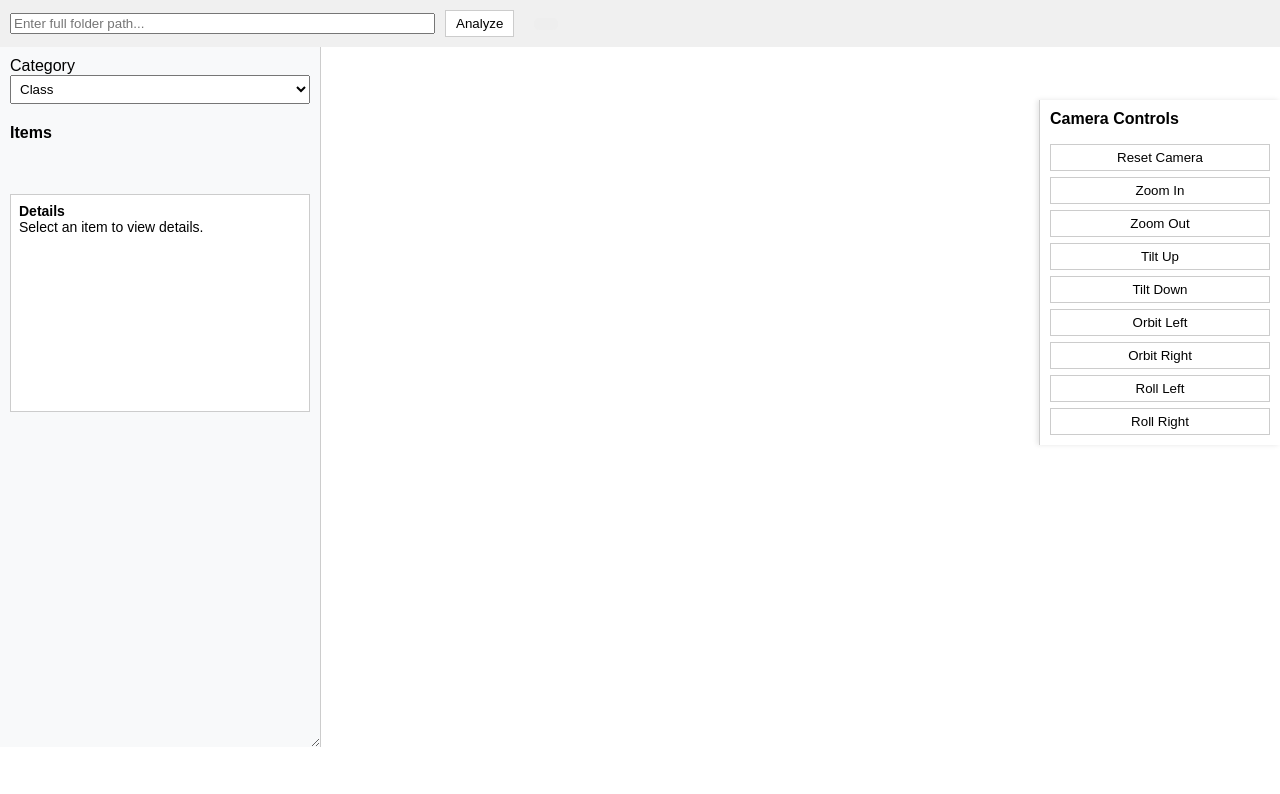
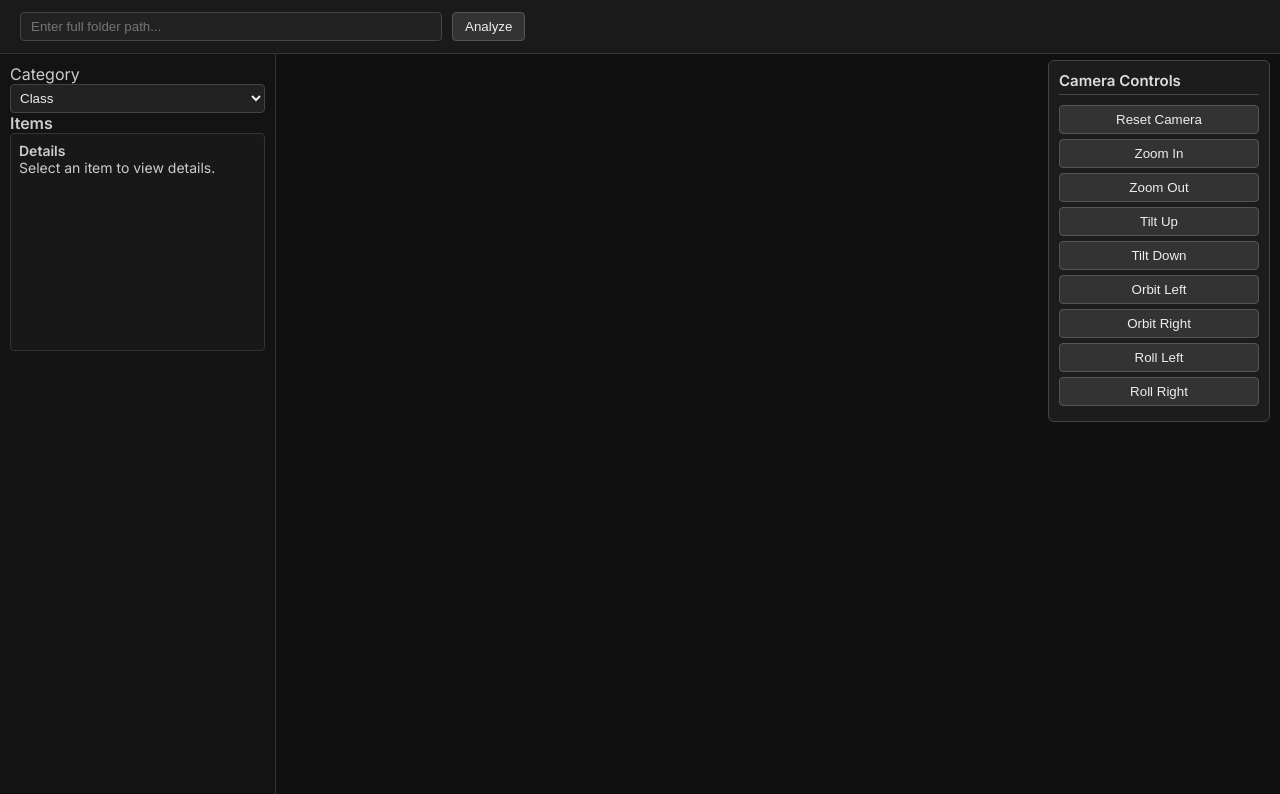
Before and after one commit to Heydarchi/ClassRelExposer, a plain HTML site: page app/templates/index.html in a window 1280 px wide. Drawn offline with nearby package versions, Linux system fonts and the light colour scheme; a script that the page names is missing.

Commit message:
- Adjust UI - Remove dependency from setup.sh

```diff
--- a/app/static/style.css
+++ b/app/static/style.css
@@ -1,128 +1,153 @@
+@import url('https://fonts.googleapis.com/css2?family=Inter:wght@400;600&display=swap');
+
 body {
   margin: 0;
-    font-family: Arial;
+  font-family: 'Inter', sans-serif;
+  background-color: #111;
+  color: #eee;
+  overflow: hidden;
 }
 
+/* Top Control Bar */
 #controls {
-    padding: 10px;
-    background: #f0f0f0;
+  padding: 12px 20px;
+  background: #1a1a1a;
   display: flex;
   flex-wrap: wrap;
   align-items: center;
   gap: 10px;
+  z-index: 10;
+  border-bottom: 1px solid #333;
 }
 
+input[type="text"] {
+  padding: 6px 10px;
+  border-radius: 4px;
+  border: 1px solid #444;
+  background: #222;
+  color: #eee;
+  width: 400px;
+}
+
+.btn {
+  padding: 6px 12px;
+  background: #333;
+  border: 1px solid #555;
+  border-radius: 4px;
+  color: #eee;
+  cursor: pointer;
+  transition: background 0.2s;
+}
+
+.btn:hover {
+  background: #444;
+}
+
+#cameraInfo {
+  font-size: 12px;
+  font-family: monospace;
+  color: #aaa;
+  margin-left: auto;
+}
+
+/* Main layout */
 #main-container {
   display: flex;
-    height: calc(100vh - 100px);
+  height: calc(100vh - 60px);
+  position: relative;
 }
 
-  /* LEFT PANEL */
+/* Left Panel */
 #side-panel {
-    width: 300px;
-    min-width: 200px;
-    max-width: 400px;
-    background-color: #f8f9fa;
-    border-right: 1px solid #ccc;
+  width: 260px;
+  min-width: 240px;
+  max-width: 300px;
+  background-color: rgba(20, 20, 20, 0.95);
+  border-right: 1px solid #333;
   display: flex;
   flex-direction: column;
   padding: 10px;
   overflow: auto;
-    resize: horizontal;
-    z-index: 1;
-  }
+  color: #ccc;
 
-  /* MIDDLE SECTION (GRAPH + RIGHT PANEL) */
-  #graph-area {
-    display: flex;
-    flex: 1;
-    min-width: 0;
-  }
-
-  /* GRAPH */
-  #3d-graph {
-    flex: 1;
   position: relative;
-    z-index: 0;
-    min-width: 0;
-  }
-
-  /* RIGHT PANEL */
-/* 🔵 Floating Right Control Panel */
-#right-panel {
-    position: fixed;
-    top: 100px; /* below top bar */
-    right: 0;
-    width: 220px;
-    max-height: calc(100vh - 100px);
-    background-color: rgba(255, 255, 255, 0.95);
-    border-left: 1px solid #ccc;
-    box-shadow: -2px 0 5px rgba(0, 0, 0, 0.1);
-    padding: 10px;
-    overflow-y: auto;
-    display: flex;
-    flex-direction: column;
-    gap: 6px;
-    z-index: 9999; /* top of everything */
-  }
-
-
-  #right-panel h4 {
-    margin-top: 0;
-    margin-bottom: 10px;
-    font-size: 16px;
-  }
-
-  /* LEFT PANEL ELEMENTS */
-  #panel-header,
-  #panel-list,
-  #panel-details {
-    margin-bottom: 20px;
+  z-index: 1000;
 }
 
 #panel-header select {
   width: 100%;
   padding: 5px;
+  background: #222;
+  color: #eee;
+  border: 1px solid #444;
+  border-radius: 4px;
 }
 
 #panel-list ul {
   list-style: none;
   padding: 0;
+  margin: 0;
   max-height: 200px;
   overflow-y: auto;
 }
 
 #panel-list li {
-    padding: 4px 6px;
+  padding: 6px 8px;
+  border-bottom: 1px solid #333;
   cursor: pointer;
-    border-bottom: 1px solid #ddd;
+  transition: background 0.2s;
 }
 
 #panel-list li:hover {
-    background-color: #eee;
+  background-color: #2a2a2a;
 }
 
 #panel-details {
   font-size: 14px;
-    background-color: #fff;
+  background-color: #181818;
   padding: 8px;
-    border: 1px solid #ccc;
+  border: 1px solid #333;
+  border-radius: 4px;
   height: 200px;
   overflow-y: auto;
 }
 
-  /* COMMON ELEMENTS */
-  #cameraInfo {
-    font-size: 13px;
-    font-family: monospace;
-    background: #eee;
-    padding: 6px 12px;
-    border-radius: 5px;
+/* Graph container */
+#graph-container {
+  width: 80%;
+  position: relative;
+  z-index: 0;
 }
 
-  .btn {
-    padding: 5px 10px;
-    border: 1px solid #ccc;
-    background: #fff;
-    cursor: pointer;
+#3d-graph {
+  width: 100%;
+  height: 100%;
+  position: relative;
 }
+
+/* Right floating panel */
+#right-panel {
+  position: fixed;
+  top: 60px;
+  right: 10px;
+  width: 200px;
+  background: rgba(30, 30, 30, 0.95);
+  border: 1px solid #444;
+  border-radius: 6px;
+  padding: 10px;
+  z-index: 2000;
+  backdrop-filter: blur(8px);
+  color: #ddd;
+}
+
+#right-panel h4 {
+  margin: 0 0 10px;
+  font-size: 15px;
+  border-bottom: 1px solid #444;
+  padding-bottom: 4px;
+}
+
+#right-panel .btn {
+  width: 100%;
+  margin-bottom: 5px;
+}
--- a/app/templates/index.html
+++ b/app/templates/index.html
@@ -3,22 +3,23 @@
 <head>
   <meta charset="UTF-8">
   <title>3D Class-Module Graph</title>
-  <link rel="stylesheet" href="/static/style.css" />
+  <link rel="stylesheet" href="/static/style.css">
   <script src="//cdn.jsdelivr.net/npm/3d-force-graph"></script>
 </head>
 <body>
 
   <!-- Top Controls -->
   <div id="controls">
-    <input type="text" id="folderPath" placeholder="Enter full folder path..." size="50">
+    <input type="text" id="folderPath" placeholder="Enter full folder path..." />
     <button id="analyzeBtn" class="btn">Analyze</button>
     <span id="status"></span>
     <div id="cameraInfo"></div>
   </div>
 
-  <!-- Main Layout: Left Panel + Graph -->
+  <!-- Main Layout: Side Panel + Graph -->
   <div id="main-container">
-    <!-- Left Info Panel -->
+
+    <!-- Left Side Info Panel -->
     <div id="side-panel">
       <div id="panel-header">
         <label for="categorySelect">Category</label>
@@ -39,11 +40,13 @@
       </div>
     </div>
 
-    <!-- 3D Graph fills remaining space -->
-    <div id="3d-graph"></div>
+    <!-- Graph Container (80% width) -->
+    <div id="graph-container">
+      <div id="3d-graph"></div>
+    </div>
   </div>
 
-  <!-- ✅ Floating Right Panel -->
+  <!-- Right Camera Control Panel -->
   <div id="right-panel">
     <h4>Camera Controls</h4>
     <button id="resetCamBtn" class="btn">Reset Camera</button>
@@ -57,7 +60,7 @@
     <button id="rollRightBtn" class="btn">Roll Right</button>
   </div>
 
-  <!-- App Logic -->
+  <!-- Entry Point JS -->
   <script type="module" src="/static/ui.js"></script>
 </body>
 </html>
```
Lines whose indentation alone changed are shown as unchanged.
